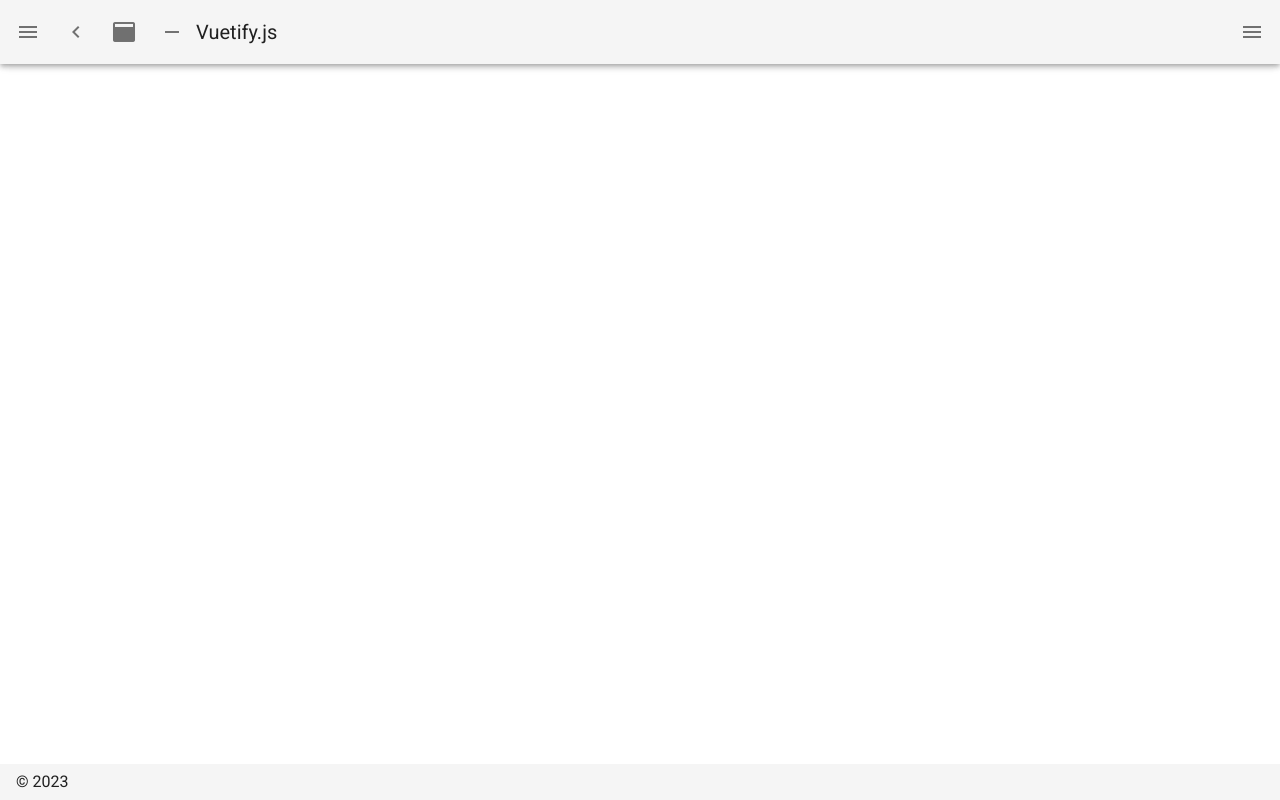
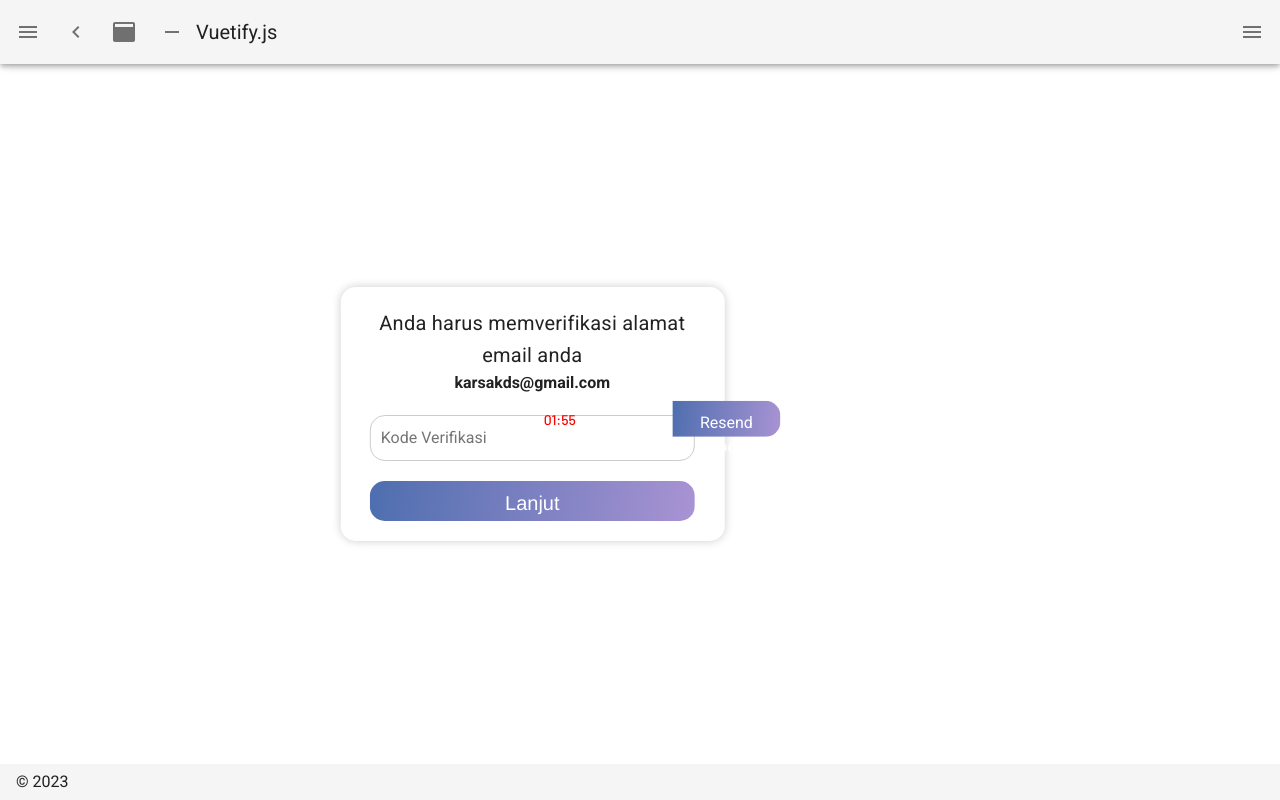
Before and after one commit to GanErnesta/ProjectExi1, a Nuxt app: page /AuthPage/ResendCode in a window 1280 px wide. Before the commit this address had no page. Built offline with nearby package versions, Linux system fonts and the light colour scheme.

Commit message:
Fix Minor Design

```diff
--- a/api.js
+++ b/api.js
@@ -3,7 +3,7 @@
 import axios from "axios";
 
 const api = axios.create({
-    baseURL: "https://9700-118-99-91-9.ngrok-free.app/api", // Replace with your API's base URL
+    baseURL: "https://5b65-118-99-91-15.ngrok-free.app/api", // Replace with your API's base URL
 });
 
 api.interceptors.request.use(
@@ -13,6 +13,8 @@ api.interceptors.request.use(
         config.headers.Authorization = `Bearer ${token}`;
       }
       config.headers["Content-Type"] = "application/json";
+      config.headers["ngrok-skip-browser-warning"] = "69420";
+
       return config;
     },
     (error) => {
--- a/nuxt.config.js
+++ b/nuxt.config.js
@@ -2,6 +2,7 @@ import colors from 'vuetify/es5/util/colors'
 
 export default {
   // Global page headers: https://go.nuxtjs.dev/config-head
+  ssr: false,
   head: {
     titleTemplate: '%s - exi-magang',
     title: 'exi-magang',
--- a/package.json
+++ b/package.json
@@ -12,6 +12,7 @@
     "axios": "^1.5.1",
     "core-js": "^3.25.3",
     "nuxt": "^2.15.8",
+    "oauth": "^0.10.0",
     "sweetalert2": "^11.7.32",
     "vue": "^2.7.10",
     "vue-server-renderer": "^2.7.10",
--- /dev/null
+++ b/pages/AuthPage/ResendCode.vue
@@ -0,0 +1,166 @@
+<template>
+    <div class="container flex-column">
+        <div class="verification-card">
+            <p class="title">Anda harus memverifikasi alamat email anda</p>
+            <p class="email">{{ registeredEmail }}</p>
+            <form @submit.prevent="verifyEmail">
+                <div class="form-group">
+                    <label for="verificationCode"></label>
+                    <input type="text" id="verificationCode" v-model="verificationCode" placeholder="Kode Verifikasi"
+                        required />
+                </div>
+                <button class="lanjut" type="submit">Lanjut</button>
+            </form>
+            <div class="time">{{ countdownMinutes }}:{{ countdownSeconds }}</div>
+        </div>
+        <div class="resend-container">
+            <button class="resend-button" style="color: white;" @click="resendVerificationCode" :disabled="resendDisabled">
+                Resend Code
+            </button>
+        </div>
+    </div>
+</template>
+
+<script>
+export default {
+    data() {
+        return {
+            registeredEmail: 'karsakds@gmail.com',
+            verificationCode: '',
+            countdown: 120, // 2 menit (2 * 60 detik)
+            countdownInterval: null,
+        };
+    },
+    computed: {
+        countdownMinutes() {
+            return String(Math.floor(this.countdown / 60)).padStart(2, '0');
+        },
+        countdownSeconds() {
+            return String(this.countdown % 60).padStart(2, '0');
+        },
+        resendDisabled() {
+            return this.countdown > 0;
+        },
+    },
+    methods: {
+        verifyEmail() {
+            if (this.verificationCode === 'kode-verifikasi-yang-benar') {
+                console.log('Verifikasi berhasil');
+                // Redirect atau lakukan tindakan lain
+            } else {
+                console.log('Verifikasi gagal. Kode verifikasi tidak sesuai.');
+            }
+        },
+        resendVerificationCode() {
+            if (!this.resendDisabled) {
+                console.log('Mengirim ulang kode verifikasi...');
+                // Lakukan pengiriman ulang kode verifikasi ke alamat email yang terdaftar
+                this.startCountdown();
+                this.resendDisabled = true;
+            }
+        },
+        startCountdown() {
+            this.countdown = 120; // Set ulang countdown ke 2 menit (2 * 60 detik)
+            clearInterval(this.countdownInterval);
+            this.countdownInterval = setInterval(() => {
+                if (this.countdown > 0) {
+                    this.countdown--;
+                } else {
+                    clearInterval(this.countdownInterval);
+                }
+            }, 1000); // Perbarui setiap 1 detik
+        },
+    },
+    mounted() {
+        this.startCountdown();
+    },
+};
+</script>
+
+
+<style scoped>
+.verification-card {
+    background-color: #fff;
+    padding: 20px;
+    border-radius: 15px;
+    box-shadow: 0 0 10px rgba(0, 0, 0, 0.2);
+    text-align: center;
+    width: 30vw;
+    margin: 0 auto;
+    top: 50%;
+    position: absolute;
+    transform: translate(70%, -50%);
+    /* Untuk mengatur card persis di tengah */
+}
+
+.title {
+    font-weight: 400;
+    margin: 0 auto;
+}
+
+.email {
+    font-weight: bold;
+    margin-bottom: 20px;
+}
+
+.form-group {
+    margin: 10px 0;
+}
+
+label {
+    display: block;
+    text-align: left;
+}
+
+input {
+    width: 25.4vw;
+    padding: 10px;
+    border: 1px solid #ccc;
+    border-radius: 15px;
+    outline: none;
+}
+
+button {
+    background: transparent linear-gradient(97deg, #4E6EAF 0%, #A993D3 100%) 0% 0% no-repeat padding-box;
+    color: #fff;
+    border: none;
+    border-radius: 15px;
+    padding: 10px 20px;
+    margin-top: 10px;
+    cursor: pointer;
+}
+
+.time {
+    color: #ff0000;
+    margin-right: 20px;
+    float: inline-end;
+    font: normal normal normal 14px/12px Barlow;
+    top: 53%;
+    left: 53%;
+    position: absolute;
+    transform: translatey(-70%);
+}
+
+.lanjut {
+    width: 25.4vw;
+    height: 5vh;
+    font: normal normal normal 20px/24px Helvetica;
+    font-weight: 300;
+}
+
+.resend-container {
+    text-align: center;
+}
+
+.resend-button {
+    color: #fff;
+    border: none;
+    border-radius: 0 15px 15px 0;
+    cursor: pointer;
+    height: 4.5vh;
+    width: 13.5vh;
+    top: 49%;
+    position: absolute;
+    transform: translate(30%, -45%);
+}
+</style>
--- a/pages/AuthPage/SendEmail.vue
+++ b/pages/AuthPage/SendEmail.vue
@@ -4,7 +4,7 @@
             <h3>Please input your email, and we will send <br> your link for setting password</h3>
         </div>
         <div class="card-body">
-            <form @submit.prevent="sendEmail">
+            <form @submit.prevent="sendResetPasswordEmail">
                 <div class="form-group">
                     <label for="email">
                         <img src="~/assets/email.svg" alt="" style="margin-right: 2px;">
@@ -23,7 +23,7 @@
 
 <script>
 import Navbar from '../Navbar.vue';
-
+import api from '~/api';
 export default {
     data() {
         return {
@@ -31,10 +31,22 @@ export default {
         };
     },
     methods: {
-        sendEmail() {
-            // Implement logic to send the email with the reset password link
-            console.log("Sending email to: " + this.email);
-            this.$router.push("/AuthPage/SetPassword");
+        async sendResetPasswordEmail() {
+            try {
+                // Ganti URL_API_SEND_EMAIL dengan URL API yang  sesuai
+                const response = await api.post('/restore', {
+                    email: this.email,
+                });
+                if (response.status === 200) {
+                    // Email pengaturan ulang password berhasil dikirim
+                    console.log('Email berhasil dikirim');
+                } else {
+                    console.error('Gagal mengirim email pengaturan ulang password');
+                }
+            } catch (error) {
+                // Tangani kesalahan jika terjadi error
+                console.error('Terjadi kesalahan saat mengirim email pengaturan ulang password:', error);
+            }
         },
     },
     components: { Navbar }
@@ -51,6 +63,9 @@ export default {
     text-align: center;
     background: #ffffff 0% 0% no-repeat padding-box;
     box-shadow: 0px 5px 6px #0000004b;
+    top: 50%;
+    position: absolute;
+    transform: translate(70%, -50%);
 }
 
 .card-header {
--- a/pages/AuthPage/SetPassword.vue
+++ b/pages/AuthPage/SetPassword.vue
@@ -9,7 +9,7 @@
           <label for="password">Password</label>
           <v-icon>mdi-lock</v-icon>
           <input type="password" id="password" v-model="password" :type="showPassword ? 'text' : 'password'"
-          placeholder="Enter your new password" required />
+            placeholder="Enter your new password" required />
           <span class="password-toggle" @click="showPassword = !showPassword">{{ showPassword ? "" : "" }}</span>
         </div>
         <div class="form-group">
@@ -74,6 +74,9 @@ export default {
   text-align: center;
   background: #ffffff 0% 0% no-repeat padding-box;
   box-shadow: 0px 5px 6px #0000004b;
+  top: 50%;
+  position: absolute;
+  transform: translate(70%, -50%);
 }
 
 .card-header {
@@ -128,6 +131,7 @@ button {
 button:hover {
   background-color: #0056b3;
 }
+
 .popup-dialog {
   position: fixed;
   top: 0;
--- a/pages/AuthPage/logout.vue
+++ b/pages/AuthPage/logout.vue
@@ -1,5 +1,4 @@
 <template>
-
     <div class="profile-card">
         <div class="profile-circle">
             <!-- Add your user profile image here -->
@@ -7,29 +6,45 @@
         </div>
         <div class="profile-info">
             <h2>Welcome Back</h2>
-            <p>{{ username }}</p>
+            <p>{{ userData.name }}</p>
         </div>
         <router-link to="/AuthPage/login">
-            <button>LOG OUT</button>
+            <button @click="logout">LOG OUT</button>
         </router-link>
     </div>
 </template>
 
-<script>
-export default {
-    data() {
-        return {
-            username: "Sauka Gana Dzikri", // Ganti dengan nama pengguna yang sesuai
-        };
-    },
-    methods: {
-        logout() {
-            // Implementasi logika logout di sini
-            console.log("Logout");
-        },
-    },
+<script setup>
+import api from '~/api';
+import { ref, onMounted } from 'vue';
+
+const userData = ref([]);
+const getUserToken = () => {
+    const token = localStorage.getItem('token');
+    return token ? token.replace(/['"]+/g, '') : '';
 };
+
+const getUserData = async () => {
+    const userToken = getUserToken();
+    try {
+        const response = await api.get('/profile');
+        userData.value = response.data;
+        console.log(response);
+    } catch (error) {
+        console.log("error " + error);
+    }
+};
+
+const logout = () => {
+    localStorage.removeItem('token');
+    this.$router.push('/AuthPage/login');
+};
+
+onMounted(() => {
+    getUserData();
+});
 </script>
+
 
 <style scoped>
 .profile-card {
@@ -44,6 +59,9 @@ export default {
     width: 30vw;
     margin: 0 auto;
     text-align: center;
+    top: 50%;
+    position: absolute;
+    transform: translate(70%, -50%);
 }
 
 .profile-circle {
```
Also changed, not shown: pages/AuthPage/login.vue (+49 -23 lines), pages/AuthPage/register.vue (+51 -22 lines), route.js (added), 1 other file (tests, documents, lock files or other folders).
